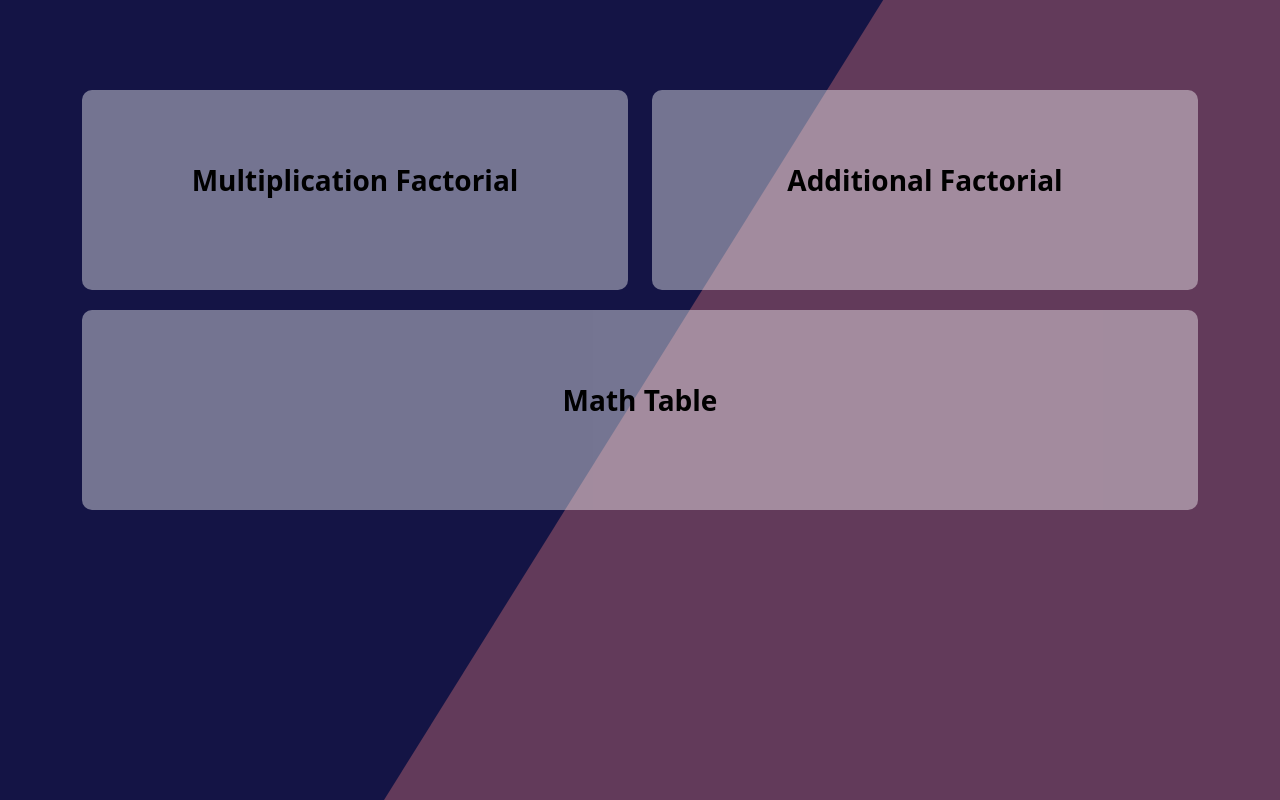
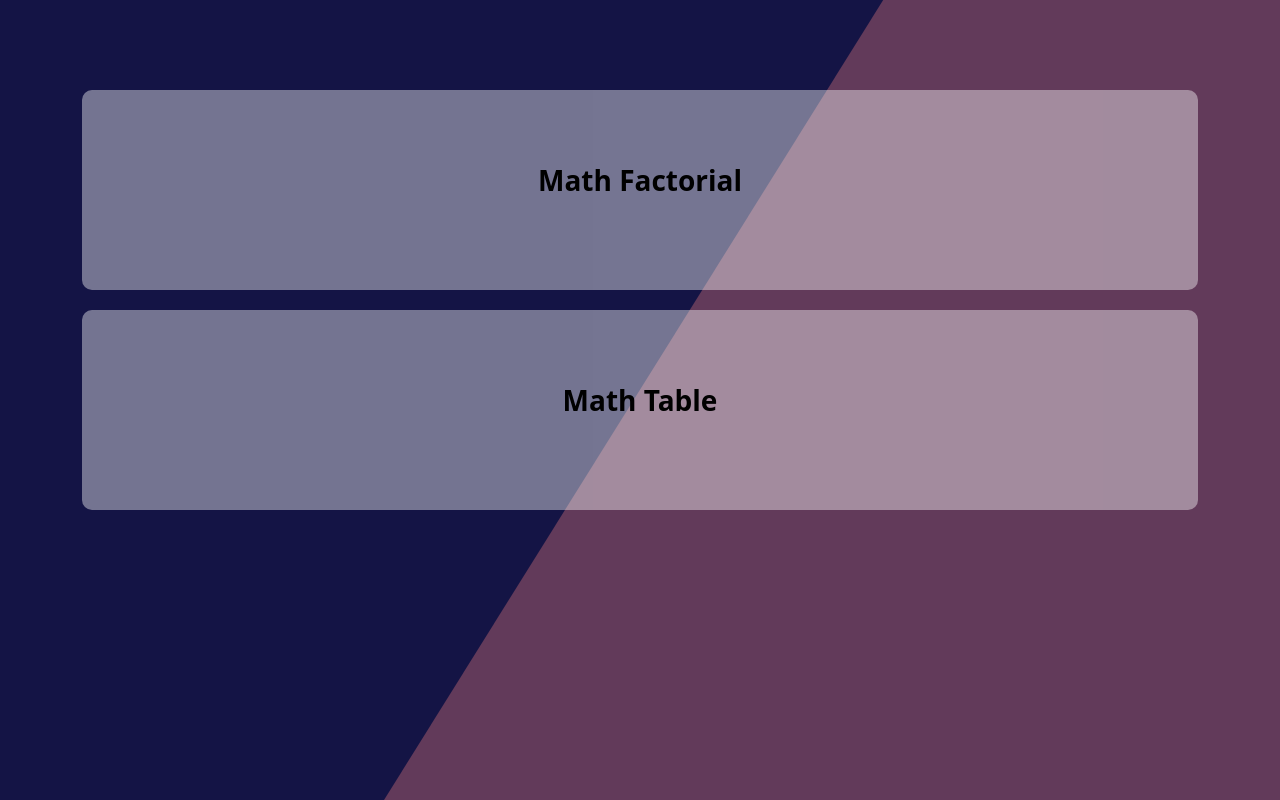
Before and after one commit to MovicDev/3-calculationTable-In-One, a plain HTML site: page index.html in a window 1280 px wide. Shown: the top 800 px of the page. Drawn offline with nearby package versions, Linux system fonts and the light colour scheme.

Commit message:
Update index.html

```diff
--- a/index.html
+++ b/index.html
@@ -10,34 +10,24 @@
 <body>
     <div class="container">
         <div class="row">
-            <div class="col-lg-6 col-md-6 col-sm-12">
+            <div class="col-12">
                 <div class="card">
             <div class="card-inner">
                 <div class="card-front">
-                    <h3 class="text-center mt-4 fw-bold">Multiplication Factorial</h3>
+                    <h3 class="text-center mt-4 fw-bold">Math Factorial</h3>
                 </div>
                 <div class="card-back">
                     <div class="col-10 mx-auto">
-                        <input type="number" id="numbe" placeholder="Enter Number of Factorial" class="form-control mt-4 rounded-0" style="border: 2px solid red;">
+                        <div class="row">
+                        <input type="number" id="numbe" placeholder="Enter Number of Factorial" class="form-control col me-2 rounded-0" style="border: 2px solid red;">
+                        <select class="form-control col rounded-0" id="factorialOp" style="border: 2px solid red;">
+                            <option value="">Choose Operator</option>
+                            <option value="multiFac">Multiplication Factorial</option>
+                            <option value="addFac">Addition Factorial</option>
+                        </select>
+                    </div>
                          <button class="col-12 btn btn-dark form-control my-2" onclick="calculateFactorial()">calculate</button>
                          <div id="display" class="fw-bolder"></div>
-                        </div>
-                </div>
-
-            </div>
-        </div>
-    </div>
-            <div class="col-lg-6 col-md-6 col-sm-12">
-                <div class="card">
-            <div class="card-inner">
-                <div class="card-front">
-                    <h3 class="text-center mt-4 fw-bold">Additional Factorial</h3>
-                </div>
-                <div class="card-back">
-                    <div class="col-10 mx-auto">
-                        <input type="number" id="numb" placeholder="Enter Number of Factorial" class="form-control mt-4 rounded-0" style="border: 2px solid red;">
-                         <button class="col-10 btn btn-dark form-control my-2" onclick="calFactorial()">calculate</button>
-                         <div id="disp" class="fw-bolder"></div>
                         </div>
                 </div>
 
```
